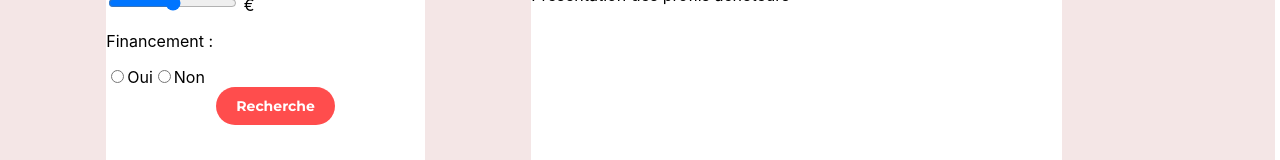
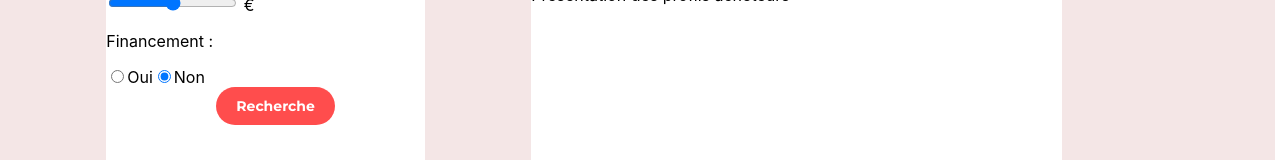
Before and after one commit to Sanfraitric/homematcher-frontend, a Next.js app: page /MyCriteriasPage in a window 1280 px wide. Shown: the part 362-522 px from the top of the page. Built offline with nearby package versions, Linux system fonts and the light colour scheme; a web font is replaced by a local one.

Commit message:
merge jour 6

```diff
--- a/components/AddRealty.js
+++ b/components/AddRealty.js
@@ -30,7 +30,7 @@ function AddRealty() {
   const [imageUrl, setImageUrl] = useState([])
   const [showDocs, setShowDocs] = useState(false);
   const [filesSelected, setFilesSelected] = useState(false);
-  const [realtyId, setRealtyId] = useState()
+  const [realtyId, setRealtyId] = useState();
   const docs = ['Le dossier de diagnostics techniques.', 'La superficie loi Carrez de la maison', 'Un justificatif d’identité, d’adresse et de situation familiale', 'Les règlements de copropriété', 'Les 3 derniers procès-verbaux des assemblées générales de copropriétaires', 'Le carnet d’entretien de la maison', 'Le dernier appel de charges', 'Les données financières et techniques de la maison '];
 
   const minBudget = 0;
--- a/components/Seller.js
+++ b/components/Seller.js
@@ -8,13 +8,15 @@ function Seller() {
     const [budget, setBudget] = useState();
     const [delay, setDelay] = useState(0);
     const myRealty= useSelector((state) => state.realtys.value);
-const handleFiltre = () => {
-    setBudget(myRealty[0].budget)
-    setDelay(myRealty[0].delay)
-    setFinanced(myRealty[0].financed)
-}
 
 
+    const handleFiltre = (imageUrl) => {
+        const realtyClicked = myRealty.find(realty => realty.imageUrl[0] === imageUrl);
+        setBudget(realtyClicked.budget);
+        setDelay(realtyClicked.delay);
+        setFinanced(realtyClicked.financed);
+        console.log(realtyClicked)
+    }
 
 
    //Délai
@@ -42,8 +44,9 @@ const handleFiltre = () => {
 
     const realtys = myRealty.map((data, i) => {
         console.log(data)
-        return <img className={styles.image} onClick={handleFiltre} src={data.imageUrl[0]}/>;
-      });
+        return <img className={styles.image} onClick={() => handleFiltre(data.imageUrl[0])} src={data.imageUrl[0]}/>;
+    });
+
 
     return (
         <>
@@ -64,9 +67,9 @@ const handleFiltre = () => {
               </div>
             <p className={styles.p}>Financement :</p>
                 <div >
-                        <input type="radio" id="financed-yes" name="financed" value="yes" checked={financed === "yes"} onChange={() => setFinanced("yes")} />
+                        <input type="radio" id="financed-yes" name="financed" value={true} checked={financed === true} onChange={() => setFinanced(true)} />
                         <label htmlFor="financed-yes">Oui</label>
-                        <input type="radio" id="financed-no" name="financed" value="no" checked={financed === "no"} onChange={() => setFinanced("no")} />
+                        <input type="radio" id="financed-no" name="financed" value={false} checked={financed === false} onChange={() => setFinanced(false)} />
                         <label htmlFor="financed-no">Non</label>
                         </div>
                 <div className={styles.btnSell}>
```
